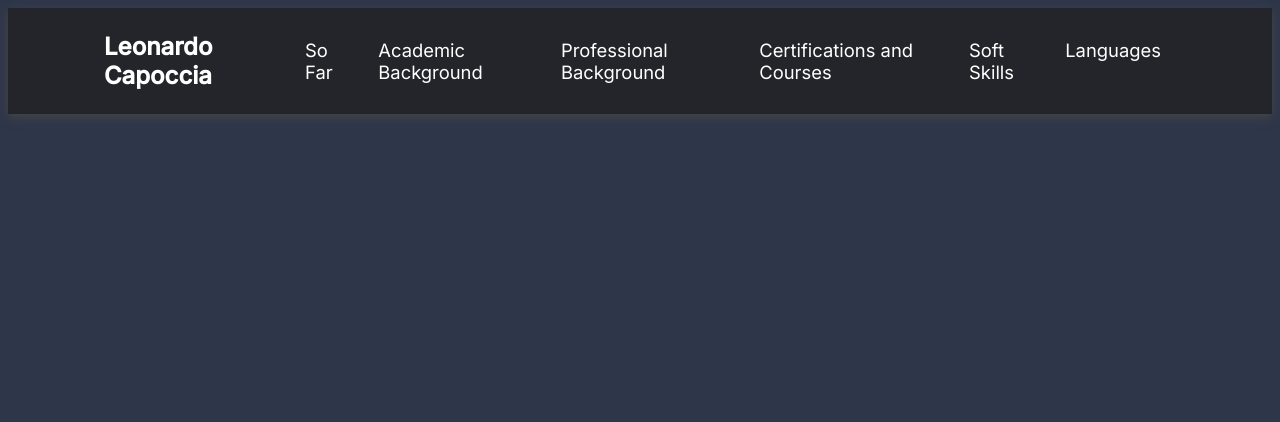
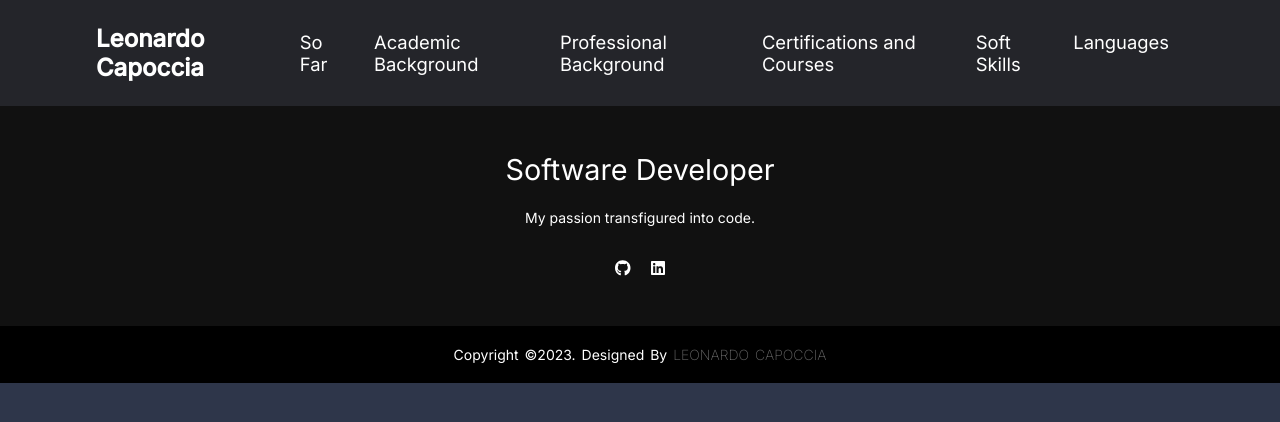
Before and after one commit to Leonardo-Gomiero/MyResume, an Angular app: page / in a window 1280 px wide. Shown: the top 422 px of the page. Built offline with nearby package versions, Linux system fonts and the light colour scheme.

Commit message:
Footer structured

```diff
--- a/package.json
+++ b/package.json
@@ -21,6 +21,10 @@
     "@angular/platform-server": "^17.0.0",
     "@angular/router": "^17.0.0",
     "@angular/ssr": "^17.0.6",
+    "@fortawesome/angular-fontawesome": "^0.14.0",
+    "@fortawesome/fontawesome-svg-core": "^6.4.2",
+    "@fortawesome/free-brands-svg-icons": "^6.4.2",
+    "@fortawesome/free-solid-svg-icons": "^6.5.1",
     "express": "^4.18.2",
     "rxjs": "~7.8.0",
     "tslib": "^2.3.0",
--- a/src/app/app.component.css
+++ b/src/app/app.component.css
@@ -69,6 +69,80 @@ header {
     display: none;
 }
 
+footer{
+  background: #111;
+  height: auto;
+  font-family: "Open Sans";
+  padding-top: 40px;
+  color: #fff;
+}
+
+.footer-content{
+  display: flex;
+  align-items: center;
+  justify-content: center;
+  flex-direction: column;
+  text-align: center;
+}
+
+.footer-content h3{
+  font-size: 1.8rem;
+  font-weight: 400;
+  text-transform: capitalize;
+  line-height: 3rem;
+}
+
+.footer-content p{
+  max-width: 500px;
+  margin: 10px auto;
+  line-height: 28px;
+  font-size: 14px;
+}
+
+.socials {
+  list-style: none;
+  display: flex;
+  align-items: center;
+  justify-content: center;
+  margin: 1rem 0 3rem 0;
+}
+
+.socials li {
+  margin: 0 10px;
+}
+
+.socials a {
+  text-decoration: none;
+  color: #fff;
+}
+
+.socials a i{
+  font-size: 1.1rem;
+  transition: color .4s ease;
+}
+
+.socials a:hover i{
+  color: aqua;
+}
+
+.footer-bottom{
+  background: #000;
+  padding: 20px 0;
+  text-align: center;
+}
+
+.footer-bottom p{
+  font-size: 14px;
+  word-spacing: 2px;
+  text-transform: capitalize;
+}
+
+.footer-bottom span{
+  text-transform: uppercase;
+  opacity: .4;
+  font-weight: 200;
+}
+
 @media screen and (max-width: 730px) {
     .nav-bar {
         padding: 1.5rem 4rem;
--- a/src/app/app.component.html
+++ b/src/app/app.component.html
@@ -37,3 +37,18 @@
 </header>
 
 <router-outlet></router-outlet>
+
+
+<footer>
+  <div class="footer-content">
+    <h3>Software Developer</h3>
+    <p>My passion transfigured into code.</p>
+    <ul class="socials">
+      <li><a href="https://github.com/Leonardo-Gomiero" target="_blank"><fa-icon [icon]="github"></fa-icon></a></li>
+      <li><a href="https://www.linkedin.com/in/leonardo-gomiero/" target="_blank"><fa-icon [icon]="linkedin"></fa-icon></a></li>
+    </ul>
+  </div>
+  <div class="footer-bottom">
+    <p>copyright &copy;2023. designed by <span>Leonardo Capoccia</span></p>
+  </div>
+</footer>
--- a/src/app/app.component.ts
+++ b/src/app/app.component.ts
@@ -1,14 +1,25 @@
 import { Component } from '@angular/core';
 import { CommonModule } from '@angular/common';
 import { RouterOutlet, RouterLink, RouterLinkActive } from '@angular/router';
+import { FontAwesomeModule } from '@fortawesome/angular-fontawesome';
+import { faGithub,faLinkedin } from '@fortawesome/free-brands-svg-icons';
 
 @Component({
   selector: 'app-root',
   standalone: true,
-  imports: [CommonModule, RouterOutlet, RouterLink, RouterLinkActive],
+  imports: [
+    CommonModule,
+    RouterOutlet,
+    RouterLink,
+    RouterLinkActive,
+    FontAwesomeModule,
+  ],
   templateUrl: './app.component.html',
   styleUrl: './app.component.css'
 })
-export class AppComponent {
+export class AppComponent{
   title = 'MyResume';
+  github = faGithub;
+  linkedin = faLinkedin;
+
 }
--- a/src/index.html
+++ b/src/index.html
@@ -9,6 +9,9 @@
   <base href="/">
   <link rel="icon" type="image/x-icon" href="favicon.ico">
   <link rel="stylesheet" href="./styles.css">
+
+  <link rel="stylesheet" href="https://cdnjs.cloudflare.com/ajax/libs/font-awesome/5.15.3/css/all.min.css" integrity="sha384-cNqbrLmM2rK3UzddIIKMQzVefl5iA1CSuT8+Y2nRw3Sxu3DDlFz0x65Gzto83vmU" crossorigin="anonymous">
+  <link rel="stylesheet" href="https://stackpath.bootstrapcdn.com/font-awesome/4.7.0/css/font-awesome.min.css">
 </head>
 
 <body>
--- a/src/styles.css
+++ b/src/styles.css
@@ -1,4 +1,5 @@
 
 body {
   background: #2e364a;
+  margin: 0;
 }
```
Also changed, not shown: 1 other file (tests, documents, lock files or other folders).
